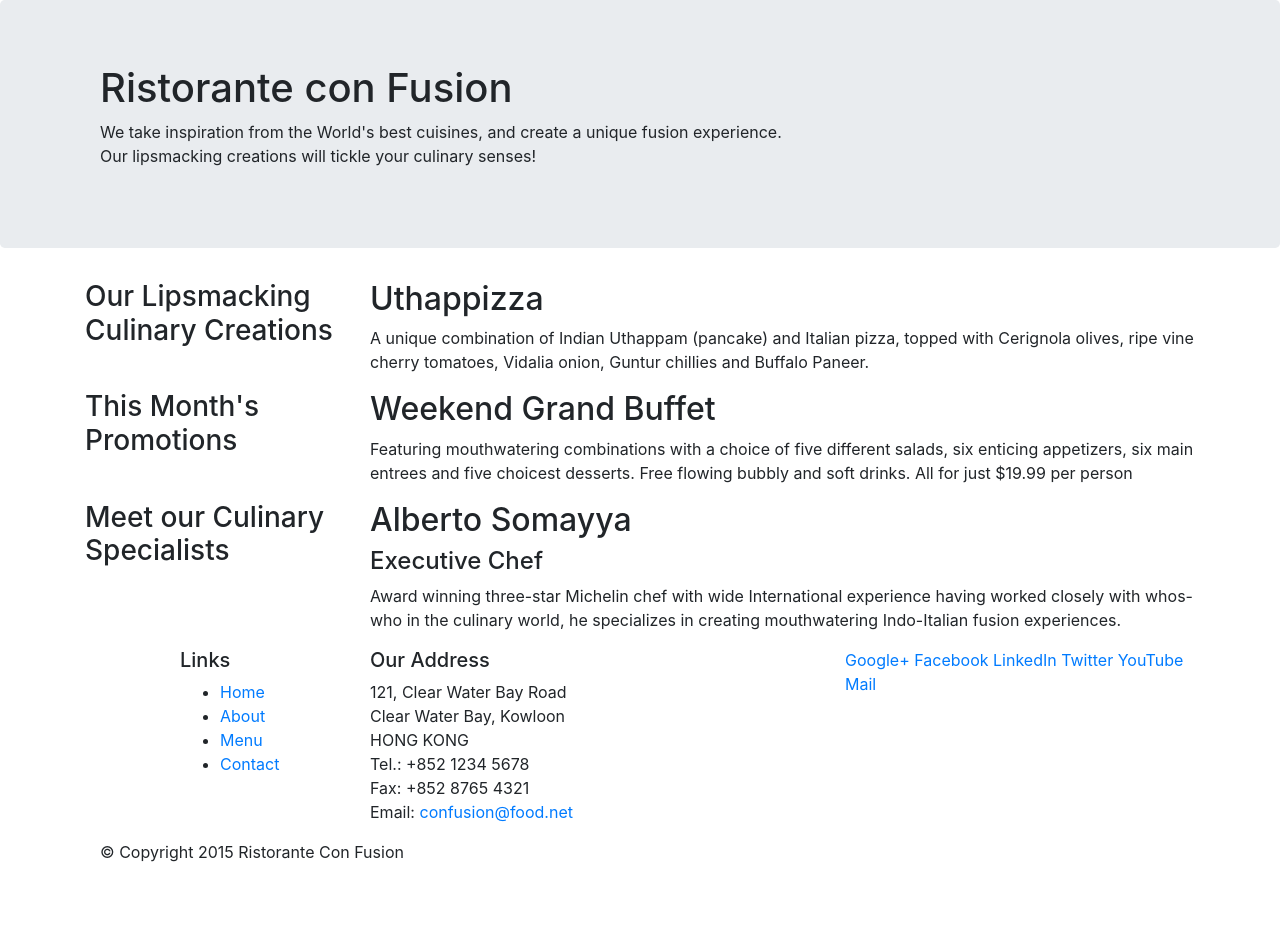
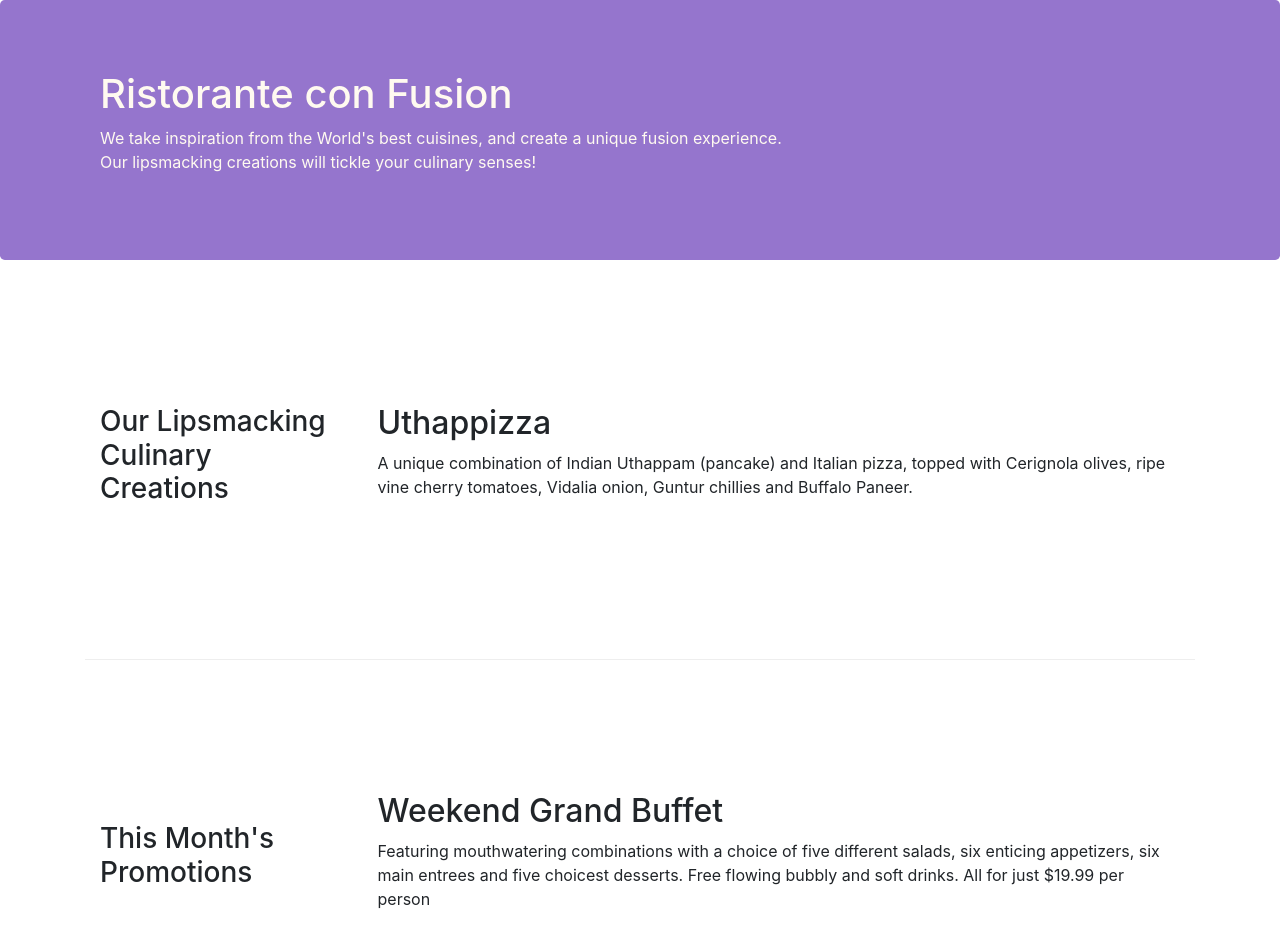
Before and after one commit to tressisson/FullStackAngularApp-Bootstrap4, a website: page conFusion/index.html in a window 1280 px wide. Shown: the top 952 px of the page. Before the commit the page ends 880 px from the top, so only its background shows below. Drawn offline with nearby package versions, Linux system fonts and the light colour scheme.

Commit message:
exc 2 finished

```diff
--- /dev/null
+++ b/conFusion/css/styles.css
@@ -0,0 +1,30 @@
+.row-header{
+    margin:0px auto;
+    padding:0px;
+}
+
+.row-content {
+    margin:0px auto;
+    padding: 50px 0px 50px 0px;
+    border-bottom: 1px ridge;
+    min-height:400px;
+}
+
+.footer{
+    background-color: #D1C4E9;
+    margin:0px auto;
+    padding: 20px 0px 20px 0px;
+}
+
+.jumbotron {
+    padding:70px 30px 70px 30px;
+    margin:0px auto;
+    background: #9575CD ;
+    color:floralwhite;
+}
+
+address{
+    font-size:80%;
+    margin:0px;
+    color:#0f0f0f;
+}
--- a/conFusion/index.html
+++ b/conFusion/index.html
@@ -10,13 +10,14 @@
 
     <!-- Bootstrap CSS -->
     <link rel="stylesheet" href="node_modules/bootstrap/dist/css/bootstrap.min.css">
+    <link href="css/styles.css" rel="stylesheet">
 </head>
 
 <body>
 
     <header class="jumbotron">
         <div class="container">
-            <div>
+            <div class="row row-header">
                 <div class="col-12 col-sm-8">
                     <h1>Ristorante con Fusion</h1>
                     <p>We take inspiration from the World's best cuisines, and create a unique fusion experience. Our lipsmacking
@@ -29,11 +30,11 @@
     </header>
 
     <div class="container">
-        <div class="row">
-            <div class="col-sm-4 push-sm-8 col-md-3 push-md-9">
+        <div class="row row-content align-items-center">
+            <div class="col-sm-4 col-md-3 flex-last">
                 <h3>Our Lipsmacking Culinary Creations</h3>
             </div>
-            <div class="col-sm pull-sm-4 col-md pull-md-3">
+            <div class="col-sm col-md flex-first">
                 <h2>Uthappizza</h2>
                 <p>A unique combination of Indian Uthappam (pancake) and Italian pizza, topped with Cerignola olives, ripe vine
                     cherry tomatoes, Vidalia onion, Guntur chillies and Buffalo Paneer.</p>
@@ -41,7 +42,7 @@
         </div>
 
 
-        <div class="row">
+        <div class="row row-content align-items-center">
             <div class="col-sm-4 col-md-3">
                 <h3>This Month's Promotions</h3>
             </div>
@@ -53,11 +54,11 @@
             </div>
         </div>
 
-        <div class="row">
-            <div class="col-sm-4 push-sm-8 col-md-3 push-md-9">
+        <div class="row row-content align-items-center">
+            <div class="col-sm-4 col-md-3 flex-last">
                 <h3>Meet our Culinary Specialists</h3>
             </div>
-            <div class="col-sm pull-sm-4 col-md pull-md-3">
+            <div class="col-sm col-md flex-first">
                 <h2>Alberto Somayya</h2>
                 <h4>Executive Chef</h4>
                 <p>Award winning three-star Michelin chef with wide International experience having worked closely with whos-who
@@ -66,12 +67,12 @@
         </div>
     </div>
 
-    <footer>
+    <footer class="footer">
         <div class="container">
             <div class="row">
                 <div class="col-5 offset-1 col-sm-2">
                     <h5>Links</h5>
-                    <ul>
+                    <ul class="list-unstyled">
                         <li>
                             <a href="#">Home</a>
                         </li>
@@ -98,8 +99,8 @@
                         <a href="mailto:confusion@food.net">confusion@food.net</a>
                     </address>
                 </div>
-                <div class="col col-sm-4">
-                    <div>
+                <div class=" class="col col-sm-4 align-self-center"">
+                    <div style="text-align:center">
                         <a href="http://google.com/+">Google+</a>
                         <a href="http://www.facebook.com/profile.php?id=">Facebook</a>
                         <a href="http://www.linkedin.com/in/">LinkedIn</a>
@@ -109,7 +110,7 @@
                     </div>
                 </div>
             </div>
-            <div>
+            <div class="row justify-content-center">
                 <div class="col-auto">
                     <p>© Copyright 2015 Ristorante Con Fusion</p>
                 </div>
```
